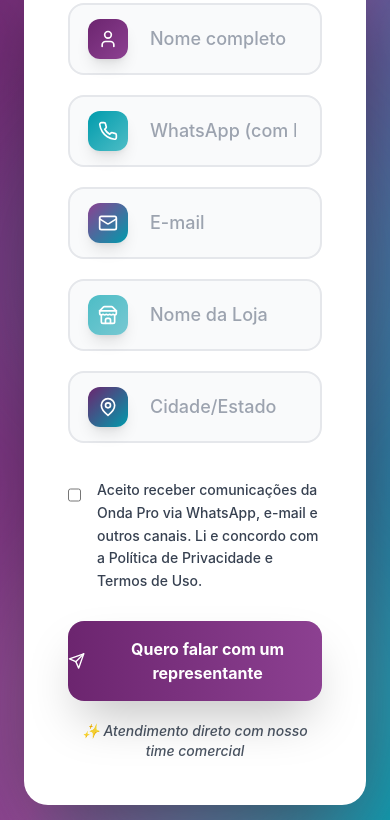
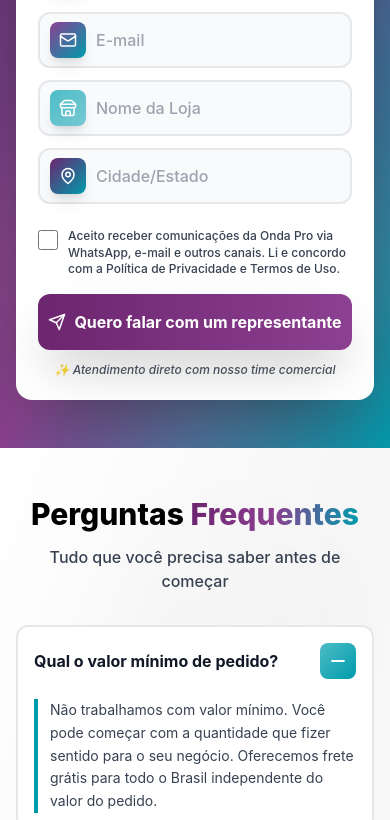
Before and after one commit to vblendo1/landingpage-onda, a React (Vite) app: page / in a window 390 px wide. Shown: the part 7059-7879 px from the top of the page. Built offline with nearby package versions, Linux system fonts and the light colour scheme.

Commit message:
Updated ContactForm.tsx

```diff
--- a/src/components/ContactForm.tsx
+++ b/src/components/ContactForm.tsx
@@ -25,28 +25,28 @@ const ContactForm = () => {
   };
 
   return (
-    <section id="contato" className="py-24 bg-gradient-to-br from-[#6c256f] via-[#8c4091] to-[#009bac] relative overflow-hidden">
+    <section id="contato" className="py-12 sm:py-16 md:py-20 lg:py-24 bg-gradient-to-br from-[#6c256f] via-[#8c4091] to-[#009bac] relative overflow-hidden">
       <div className="absolute inset-0 opacity-20">
         <div className="absolute top-0 left-0 w-96 h-96 bg-white rounded-full blur-3xl animate-pulse"></div>
         <div className="absolute bottom-0 right-0 w-96 h-96 bg-white rounded-full blur-3xl animate-pulse" style={{ animationDelay: '1s' }}></div>
         <div className="absolute top-1/2 left-1/2 -translate-x-1/2 -translate-y-1/2 w-96 h-96 bg-[#4dbdc6] rounded-full blur-3xl"></div>
       </div>
 
-      <div className="relative z-10 max-w-3xl mx-auto px-6">
-        <div className="text-center mb-16">
-          <h2 className="text-4xl md:text-5xl lg:text-6xl font-extrabold text-white mb-6 drop-shadow-2xl">
+      <div className="relative z-10 max-w-3xl mx-auto px-4 sm:px-6">
+        <div className="text-center mb-8 sm:mb-12 md:mb-14 lg:mb-16">
+          <h2 className="text-3xl sm:text-4xl md:text-5xl lg:text-6xl font-extrabold text-white mb-3 sm:mb-4 md:mb-6 drop-shadow-2xl leading-tight">
             Solicite seu Catálogo Exclusivo
           </h2>
-          <p className="text-xl md:text-2xl text-white/95 font-medium max-w-3xl mx-auto">
+          <p className="text-base sm:text-lg md:text-xl lg:text-2xl text-white/95 font-medium max-w-3xl mx-auto px-2">
             Receba os produtos, condições e ofertas direto no seu WhatsApp.
           </p>
         </div>
 
-        <form onSubmit={handleSubmit} className="bg-white rounded-3xl p-10 md:p-14 shadow-[0_30px_90px_-15px_rgba(0,0,0,0.5)] backdrop-blur-sm border-4 border-white/20">
-          <div className="space-y-5">
+        <form onSubmit={handleSubmit} className="bg-white rounded-2xl sm:rounded-3xl p-5 sm:p-7 md:p-10 lg:p-14 shadow-[0_30px_90px_-15px_rgba(0,0,0,0.5)] backdrop-blur-sm border-2 sm:border-4 border-white/20">
+          <div className="space-y-3 sm:space-y-4 md:space-y-5">
             <div className="group relative">
-              <div className="absolute left-5 top-1/2 -translate-y-1/2 w-10 h-10 bg-gradient-to-br from-[#6c256f] to-[#8c4091] rounded-xl flex items-center justify-center shadow-lg group-focus-within:scale-110 transition-transform duration-300">
-                <User className="text-white" size={20} />
+              <div className="absolute left-3 sm:left-4 md:left-5 top-1/2 -translate-y-1/2 w-9 h-9 sm:w-10 sm:h-10 bg-gradient-to-br from-[#6c256f] to-[#8c4091] rounded-lg sm:rounded-xl flex items-center justify-center shadow-lg group-focus-within:scale-110 transition-transform duration-300">
+                <User className="text-white" size={18} />
               </div>
               <input
                 type="text"
@@ -55,13 +55,13 @@ const ContactForm = () => {
                 value={formData.name}
                 onChange={handleChange}
                 required
-                className="w-full pl-20 pr-6 py-5 bg-gray-50 border-2 border-gray-200 rounded-2xl focus:border-[#009bac] focus:bg-white focus:shadow-xl focus:outline-none transition-all duration-300 text-gray-900 text-lg font-medium"
+                className="w-full pl-14 sm:pl-16 md:pl-20 pr-3 sm:pr-4 md:pr-6 py-3.5 sm:py-4 md:py-5 bg-gray-50 border-2 border-gray-200 rounded-xl sm:rounded-2xl focus:border-[#009bac] focus:bg-white focus:shadow-xl focus:outline-none transition-all duration-300 text-gray-900 text-base sm:text-lg font-medium"
               />
             </div>
 
             <div className="group relative">
-              <div className="absolute left-5 top-1/2 -translate-y-1/2 w-10 h-10 bg-gradient-to-br from-[#009bac] to-[#4dbdc6] rounded-xl flex items-center justify-center shadow-lg group-focus-within:scale-110 transition-transform duration-300">
-                <Phone className="text-white" size={20} />
+              <div className="absolute left-3 sm:left-4 md:left-5 top-1/2 -translate-y-1/2 w-9 h-9 sm:w-10 sm:h-10 bg-gradient-to-br from-[#009bac] to-[#4dbdc6] rounded-lg sm:rounded-xl flex items-center justify-center shadow-lg group-focus-within:scale-110 transition-transform duration-300">
+                <Phone className="text-white" size={18} />
               </div>
               <input
                 type="tel"
@@ -70,13 +70,13 @@ const ContactForm = () => {
                 value={formData.whatsapp}
                 onChange={handleChange}
                 required
-                className="w-full pl-20 pr-6 py-5 bg-gray-50 border-2 border-gray-200 rounded-2xl focus:border-[#009bac] focus:bg-white focus:shadow-xl focus:outline-none transition-all duration-300 text-gray-900 text-lg font-medium"
+                className="w-full pl-14 sm:pl-16 md:pl-20 pr-3 sm:pr-4 md:pr-6 py-3.5 sm:py-4 md:py-5 bg-gray-50 border-2 border-gray-200 rounded-xl sm:rounded-2xl focus:border-[#009bac] focus:bg-white focus:shadow-xl focus:outline-none transition-all duration-300 text-gray-900 text-base sm:text-lg font-medium"
               />
             </div>
 
             <div className="group relative">
-              <div className="absolute left-5 top-1/2 -translate-y-1/2 w-10 h-10 bg-gradient-to-br from-[#8c4091] to-[#009bac] rounded-xl flex items-center justify-center shadow-lg group-focus-within:scale-110 transition-transform duration-300">
-                <Mail className="text-white" size={20} />
+              <div className="absolute left-3 sm:left-4 md:left-5 top-1/2 -translate-y-1/2 w-9 h-9 sm:w-10 sm:h-10 bg-gradient-to-br from-[#8c4091] to-[#009bac] rounded-lg sm:rounded-xl flex items-center justify-center shadow-lg group-focus-within:scale-110 transition-transform duration-300">
+                <Mail className="text-white" size={18} />
               </div>
               <input
                 type="email"
@@ -85,13 +85,13 @@ const ContactForm = () => {
                 value={formData.email}
                 onChange={handleChange}
                 required
-                className="w-full pl-20 pr-6 py-5 bg-gray-50 border-2 border-gray-200 rounded-2xl focus:border-[#009bac] focus:bg-white focus:shadow-xl focus:outline-none transition-all duration-300 text-gray-900 text-lg font-medium"
+                className="w-full pl-14 sm:pl-16 md:pl-20 pr-3 sm:pr-4 md:pr-6 py-3.5 sm:py-4 md:py-5 bg-gray-50 border-2 border-gray-200 rounded-xl sm:rounded-2xl focus:border-[#009bac] focus:bg-white focus:shadow-xl focus:outline-none transition-all duration-300 text-gray-900 text-base sm:text-lg font-medium"
               />
             </div>
 
             <div className="group relative">
-              <div className="absolute left-5 top-1/2 -translate-y-1/2 w-10 h-10 bg-gradient-to-br from-[#4dbdc6] to-[#77c8d2] rounded-xl flex items-center justify-center shadow-lg group-focus-within:scale-110 transition-transform duration-300">
-                <Store className="text-white" size={20} />
+              <div className="absolute left-3 sm:left-4 md:left-5 top-1/2 -translate-y-1/2 w-9 h-9 sm:w-10 sm:h-10 bg-gradient-to-br from-[#4dbdc6] to-[#77c8d2] rounded-lg sm:rounded-xl flex items-center justify-center shadow-lg group-focus-within:scale-110 transition-transform duration-300">
+                <Store className="text-white" size={18} />
               </div>
               <input
                 type="text"
@@ -100,13 +100,13 @@ const ContactForm = () => {
                 value={formData.storeName}
                 onChange={handleChange}
                 required
-                className="w-full pl-20 pr-6 py-5 bg-gray-50 border-2 border-gray-200 rounded-2xl focus:border-[#009bac] focus:bg-white focus:shadow-xl focus:outline-none transition-all duration-300 text-gray-900 text-lg font-medium"
+                className="w-full pl-14 sm:pl-16 md:pl-20 pr-3 sm:pr-4 md:pr-6 py-3.5 sm:py-4 md:py-5 bg-gray-50 border-2 border-gray-200 rounded-xl sm:rounded-2xl focus:border-[#009bac] focus:bg-white focus:shadow-xl focus:outline-none transition-all duration-300 text-gray-900 text-base sm:text-lg font-medium"
               />
             </div>
 
             <div className="group relative">
-              <div className="absolute left-5 top-1/2 -translate-y-1/2 w-10 h-10 bg-gradient-to-br from-[#6c256f] to-[#009bac] rounded-xl flex items-center justify-center shadow-lg group-focus-within:scale-110 transition-transform duration-300">
-                <MapPin className="text-white" size={20} />
+              <div className="absolute left-3 sm:left-4 md:left-5 top-1/2 -translate-y-1/2 w-9 h-9 sm:w-10 sm:h-10 bg-gradient-to-br from-[#6c256f] to-[#009bac] rounded-lg sm:rounded-xl flex items-center justify-center shadow-lg group-focus-within:scale-110 transition-transform duration-300">
+                <MapPin className="text-white" size={18} />
               </div>
               <input
                 type="text"
@@ -115,11 +115,11 @@ const ContactForm = () => {
                 value={formData.location}
                 onChange={handleChange}
                 required
-                className="w-full pl-20 pr-6 py-5 bg-gray-50 border-2 border-gray-200 rounded-2xl focus:border-[#009bac] focus:bg-white focus:shadow-xl focus:outline-none transition-all duration-300 text-gray-900 text-lg font-medium"
+                className="w-full pl-14 sm:pl-16 md:pl-20 pr-3 sm:pr-4 md:pr-6 py-3.5 sm:py-4 md:py-5 bg-gray-50 border-2 border-gray-200 rounded-xl sm:rounded-2xl focus:border-[#009bac] focus:bg-white focus:shadow-xl focus:outline-none transition-all duration-300 text-gray-900 text-base sm:text-lg font-medium"
               />
             </div>
 
-            <div className="flex items-start gap-4 pt-4 pb-2">
+            <div className="flex items-start gap-2.5 sm:gap-3 md:gap-4 pt-3 sm:pt-4 pb-1 sm:pb-2">
               <input
                 type="checkbox"
                 name="acceptTerms"
@@ -127,9 +127,9 @@ const ContactForm = () => {
                 checked={formData.acceptTerms}
                 onChange={handleChange}
                 required
-                className="mt-1 w-6 h-6 text-[#009bac] border-2 border-gray-300 rounded-lg focus:ring-2 focus:ring-[#009bac] cursor-pointer"
+                className="mt-0.5 w-5 h-5 sm:w-6 sm:h-6 text-[#009bac] border-2 border-gray-300 rounded-md sm:rounded-lg focus:ring-2 focus:ring-[#009bac] cursor-pointer flex-shrink-0"
               />
-              <label htmlFor="acceptTerms" className="text-sm text-gray-700 leading-relaxed font-medium cursor-pointer">
+              <label htmlFor="acceptTerms" className="text-xs sm:text-sm text-gray-700 leading-snug sm:leading-relaxed font-medium cursor-pointer">
                 Aceito receber comunicações da Onda Pro via WhatsApp, e-mail e outros canais.
                 Li e concordo com a Política de Privacidade e Termos de Uso.
               </label>
@@ -137,7 +137,7 @@ const ContactForm = () => {
 
             <button
               type="submit"
-              className="group relative w-full py-4 sm:py-5 md:py-6 bg-gradient-to-r from-[#6c256f] via-[#8c4091] to-[#6c256f] text-white text-base sm:text-lg md:text-xl font-bold rounded-2xl shadow-2xl overflow-hidden mt-4 min-h-[56px]"
+              className="group relative w-full py-4 sm:py-5 md:py-6 bg-gradient-to-r from-[#6c256f] via-[#8c4091] to-[#6c256f] text-white text-base sm:text-lg md:text-xl font-bold rounded-xl sm:rounded-2xl shadow-2xl overflow-hidden mt-3 sm:mt-4 min-h-[54px] sm:min-h-[56px]"
               style={{ backgroundSize: '200% 100%' }}
               onMouseEnter={(e) => {
                 e.currentTarget.style.backgroundPosition = '100% 0%';
@@ -147,13 +147,13 @@ const ContactForm = () => {
               }}
             >
               <div className="absolute inset-0 bg-gradient-to-r from-transparent via-white/20 to-transparent -translate-x-full group-hover:translate-x-full transition-transform duration-700"></div>
-              <span className="relative z-10 flex items-center justify-center gap-2 sm:gap-3">
-                <Send size={20} className="sm:w-6 sm:h-6" />
+              <span className="relative z-10 flex items-center justify-center gap-2 sm:gap-3 px-2">
+                <Send size={18} className="sm:w-5 sm:h-5 md:w-6 md:h-6 flex-shrink-0" />
                 Quero falar com um representante
               </span>
             </button>
 
-            <p className="text-center text-sm text-gray-600 italic font-medium mt-4">
+            <p className="text-center text-xs sm:text-sm text-gray-600 italic font-medium mt-3 sm:mt-4">
               ✨ Atendimento direto com nosso time comercial
             </p>
           </div>
--- a/src/components/FAQ.tsx
+++ b/src/components/FAQ.tsx
@@ -42,26 +42,26 @@ const FAQ = () => {
   ];
 
   return (
-    <section className="py-24 bg-gradient-to-br from-white via-[#f6f6f6] to-white relative overflow-hidden">
+    <section className="py-12 sm:py-16 md:py-20 lg:py-24 bg-gradient-to-br from-white via-[#f6f6f6] to-white relative overflow-hidden">
       <div className="absolute inset-0 opacity-10">
         <div className="absolute top-20 left-20 w-72 h-72 bg-gradient-to-br from-[#6c256f]/30 to-transparent rounded-full blur-3xl"></div>
         <div className="absolute bottom-20 right-20 w-72 h-72 bg-gradient-to-br from-[#009bac]/30 to-transparent rounded-full blur-3xl"></div>
       </div>
-      <div className="max-w-4xl mx-auto px-6 relative z-10">
+      <div className="max-w-4xl mx-auto px-4 sm:px-6 relative z-10">
         <AnimatedSection>
-          <h2 className="text-4xl md:text-5xl lg:text-6xl font-extrabold text-center mb-6">
+          <h2 className="text-3xl sm:text-4xl md:text-5xl lg:text-6xl font-extrabold text-center mb-3 sm:mb-4 md:mb-6 leading-tight">
             Perguntas{' '}
             <span className="bg-gradient-to-r from-[#6c256f] via-[#8c4091] to-[#009bac] bg-clip-text text-transparent">
               Frequentes
             </span>
           </h2>
-          <p className="text-center text-gray-700 mb-20 text-xl font-medium">
+          <p className="text-center text-gray-700 mb-8 sm:mb-12 md:mb-16 lg:mb-20 text-base sm:text-lg md:text-xl font-medium px-2">
             Tudo que você precisa saber antes de começar
           </p>
         </AnimatedSection>
 
         <motion.div
-          className="space-y-5"
+          className="space-y-3 sm:space-y-4 md:space-y-5"
           initial="hidden"
           whileInView="visible"
           viewport={{ once: true, amount: 0.2 }}
@@ -80,18 +80,18 @@ const FAQ = () => {
                 hidden: { opacity: 0, y: 20 },
                 visible: { opacity: 1, y: 0 }
               }}
-              className="group bg-white border-2 border-gray-200 rounded-2xl overflow-hidden transition-all duration-300 hover:shadow-2xl hover:border-transparent"
+              className="group bg-white border-2 border-gray-200 rounded-xl sm:rounded-2xl overflow-hidden transition-all duration-300 hover:shadow-2xl hover:border-transparent"
             >
               <motion.button
                 onClick={() => setOpenIndex(openIndex === index ? null : index)}
-                className="w-full px-8 md:px-10 py-7 flex items-center justify-between text-left"
+                className="w-full px-4 sm:px-6 md:px-8 lg:px-10 py-4 sm:py-5 md:py-6 lg:py-7 flex items-center justify-between text-left gap-3"
                 whileHover={{ backgroundColor: 'rgba(108, 37, 111, 0.02)' }}
               >
-                <span className="text-lg md:text-xl font-bold text-gray-900 pr-6 group-hover:bg-gradient-to-r group-hover:from-[#6c256f] group-hover:to-[#009bac] group-hover:bg-clip-text group-hover:text-transparent transition-all duration-300">
+                <span className="text-base sm:text-lg md:text-xl font-bold text-gray-900 pr-2 sm:pr-4 md:pr-6 group-hover:bg-gradient-to-r group-hover:from-[#6c256f] group-hover:to-[#009bac] group-hover:bg-clip-text group-hover:text-transparent transition-all duration-300 leading-snug">
                   {faq.question}
                 </span>
                 <motion.div
-                  className="flex-shrink-0 w-10 h-10 rounded-xl flex items-center justify-center"
+                  className="flex-shrink-0 w-9 h-9 sm:w-10 sm:h-10 rounded-lg sm:rounded-xl flex items-center justify-center"
                   style={{
                     background: openIndex === index
                       ? 'linear-gradient(135deg, #009bac 0%, #4dbdc6 100%)'
@@ -102,9 +102,9 @@ const FAQ = () => {
                   whileHover={{ scale: 1.1 }}
                 >
                   {openIndex === index ? (
-                    <Minus className="text-white" size={22} strokeWidth={2.5} />
+                    <Minus className="text-white" size={20} strokeWidth={2.5} />
                   ) : (
-                    <Plus className="text-white" size={22} strokeWidth={2.5} />
+                    <Plus className="text-white" size={20} strokeWidth={2.5} />
                   )}
                 </motion.div>
               </motion.button>
@@ -118,12 +118,12 @@ const FAQ = () => {
                     transition={{ duration: 0.3, ease: 'easeInOut' }}
                     className="overflow-hidden"
                   >
-                    <div className="px-8 md:px-10 pb-7 pt-2">
+                    <div className="px-4 sm:px-6 md:px-8 lg:px-10 pb-4 sm:pb-5 md:pb-6 lg:pb-7 pt-1 sm:pt-2">
                       <motion.p
                         initial={{ y: -10, opacity: 0 }}
                         animate={{ y: 0, opacity: 1 }}
                         transition={{ delay: 0.1 }}
-                        className="text-gray-700 leading-relaxed text-base md:text-lg border-l-4 border-[#009bac] pl-6"
+                        className="text-gray-700 leading-relaxed text-sm sm:text-base md:text-lg border-l-4 border-[#009bac] pl-3 sm:pl-4 md:pl-6"
                       >
                         {faq.answer}
                       </motion.p>
```
